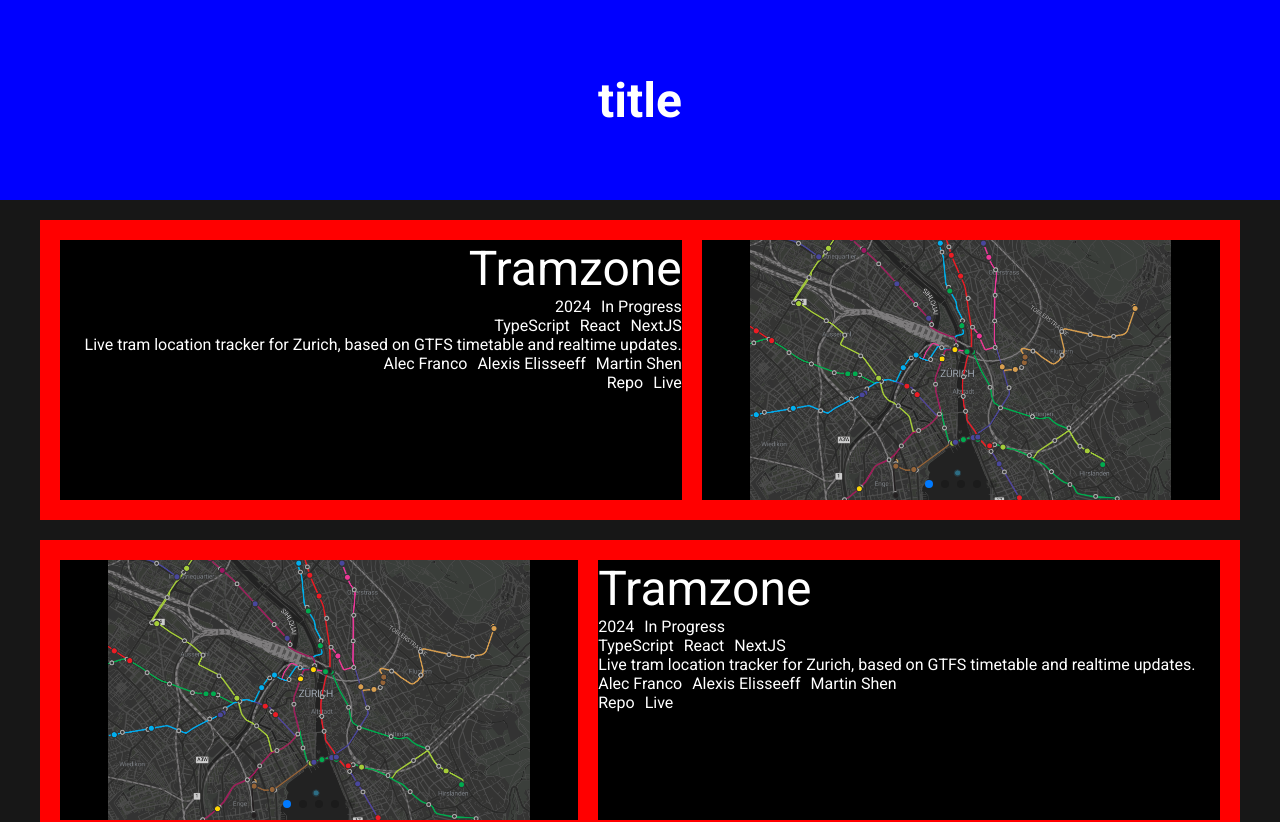
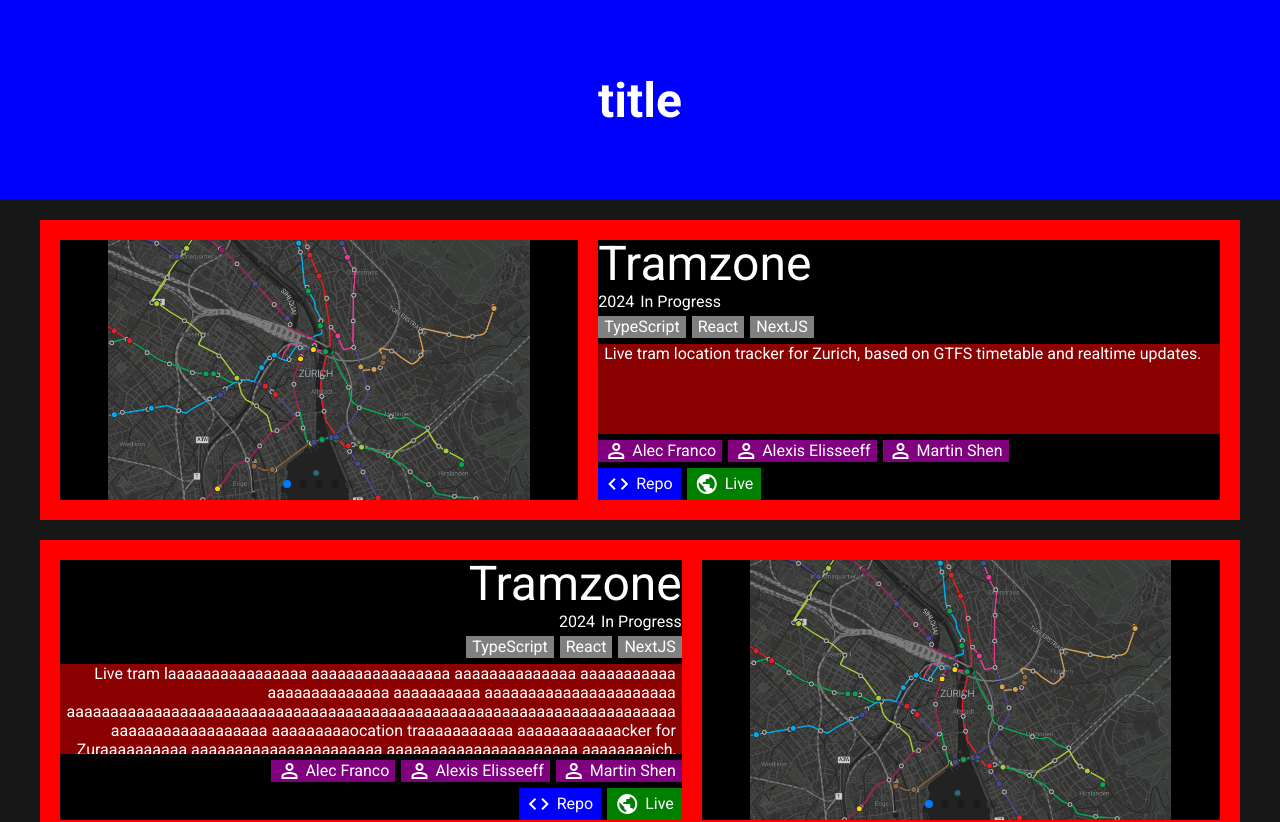
Before and after one commit to jktham/portfolio, a Next.js app: page /portfolio/ in a window 1280 px wide. Shown: the top 822 px of the page. Built offline with nearby package versions, Linux system fonts and the light colour scheme.

Commit message:
info box layout

```diff
--- a/package.json
+++ b/package.json
@@ -3,7 +3,7 @@
   "version": "0.1.0",
   "private": true,
   "scripts": {
-    "dev": "next dev",
+    "dev": "next dev --turbopack",
     "build": "next build",
     "start": "next start",
     "lint": "next lint"
--- a/src/components/ProjectView.tsx
+++ b/src/components/ProjectView.tsx
@@ -2,39 +2,41 @@
 import styles from "@/styles/ProjectView.module.css"
 import nextConfig from "../../next.config";
 import {Swiper, SwiperSlide} from "swiper/react";
-import {Navigation, Pagination, Autoplay} from "swiper/modules";
+import {Navigation, Pagination, Autoplay, Mousewheel} from "swiper/modules";
 import "swiper/css";
 import 'swiper/css/navigation';
 import 'swiper/css/pagination';
 
 export default function ProjectView({project, index}: {project: Project; index: number}) {
 	return (
-		<div className={index % 2 == 0 ? styles.projectView : [styles.projectView, styles.reverse].join(" ")}>
+		<div className={index % 2 == 0 ? `${styles.projectView} ${styles.reverse}` : styles.projectView}>
 			<div className={styles.info}>
-				<div className={styles.name}>{project.name}</div>
-				<div className={styles.subtitle}>
-					<div className={styles.year}>{project.year}</div>
-					<div className={styles.status}>{project.status}</div>
-				</div>
-				<div className={styles.tools}>
+				{project.name && <div className={styles.name}>{project.name}</div>}
+				{(project.year || project.status) && <div className={styles.subtitle}>
+					{project.year && <div className={styles.year}>{project.year}</div>}
+					{project.status && <div className={styles.status}>{project.status}</div>}
+				</div>}
+				{(project.tools.length > 0) && <div className={styles.tools}>
 					{project.tools.map((tool, i) => <div className={styles.tool} key={i}>{tool}</div>)}
-				</div>
-				<div className={styles.description}>{project.description}</div>
-				<div className={styles.contributors}>
-					{project.contributors.map((contributor, i) => <a className={styles.contributor} href={contributor.link} key={i}>{contributor.name}</a>)}
-				</div>
-				<div className={styles.links}>
-					<a className={styles.repo} href={project.repo}>Repo</a>
-					<a className={styles.live} href={project.live}>Live</a>
-				</div>
+				</div>}
+				{project.description && <div className={styles.description}>{project.description}</div>}
+				{(project.contributors.length > 0) && <div className={styles.contributors}>
+					{project.contributors.map((contributor, i) => <a className={styles.contributor} href={contributor.link} key={i}><span className="material-symbols-outlined">person</span>{contributor.name}</a>)}
+				</div>}
+				{(project.repo || project.live) && <div className={styles.links}>
+					{project.repo && <a className={styles.repo} href={project.repo}><span className="material-symbols-outlined">Code</span>Repo</a>}
+					{project.live && <a className={styles.live} href={project.live}><span className="material-symbols-outlined">Public</span>Live</a>}
+				</div>}
 			</div>
 			<div className={styles.images}>
 				<Swiper
-					modules={[Navigation, Pagination, Autoplay]}
+					modules={[Navigation, Pagination, Autoplay, Mousewheel]}
 					navigation={false}
 					pagination={{clickable: true}}
 					loop={true}
 					autoplay={{delay: 4000, disableOnInteraction: false}}
+					spaceBetween={20}
+					mousewheel={true}
 				>
 					{project.images.map((image, i) =>
 						<SwiperSlide key={i}>
--- a/src/lib/projects.ts
+++ b/src/lib/projects.ts
@@ -34,7 +34,7 @@
 		}],
 	}, {
 		name: "Tramzone",
-		description: "Live tram location tracker for Zurich, based on GTFS timetable and realtime updates.",
+		description: "Live tram laaaaaaaaaaaaaaaa aaaaaaaaaaaaaaaa aaaaaaaaaaaaaa aaaaaaaaaaa aaaaaaaaaaaaaa aaaaaaaaaa aaaaaaaaaaaaaaaaaaaaaa aaaaaaaaaaaaaaaaaaaaaaaaaaaaaaaaaaaaaaaaaaaaaaaaaaaaaaaaaaaaaaaaaaaaaaaaaaaaaaaaaaaaaaaa aaaaaaaaaocation traaaaaaaaaaa aaaaaaaaaaaacker for Zuraaaaaaaaaa aaaaaaaaaaaaaaaaaaaaaa aaaaaaaaaaaaaaaaaaaaaa aaaaaaaaich, based on GTFS timetable and realtime updates.",
 		year: "2024",
 		status: "In Progress",
 		repo: "https://github.com/jktham/tramzone",
@@ -57,9 +57,19 @@
 		year: "2024",
 		status: "In Progress",
 		repo: "https://github.com/jktham/tramzone",
-		live: "https://tramz.one",
+		live: "",
 		tools: ["TypeScript", "React", "NextJS"],
-		images: ["tramzone.png", "tramzone.png", "tramzone.png", "tramzone.png", "tramzone_mobile.png"],
+		images: ["tramzone_mobile.png", "tramzone_mobile.png"],
+		contributors: [],
+	}, {
+		name: "Tramzone",
+		description: "Live tram location tracker for Zurich, based on GTFS timetable and realtime updates.",
+		year: "2024",
+		status: "In Progress",
+		repo: "",
+		live: "",
+		tools: ["TypeScript", "React", "NextJS"],
+		images: ["tramzone.png"],
 		contributors: [{
 			name: "Alec Franco",
 			link: "https://github.com/srpnt3",
@@ -75,19 +85,20 @@
 		description: "Live tram location tracker for Zurich, based on GTFS timetable and realtime updates.",
 		year: "2024",
 		status: "In Progress",
-		repo: "https://github.com/jktham/tramzone",
-		live: "https://tramz.one",
-		tools: ["TypeScript", "React", "NextJS"],
-		images: ["tramzone.png", "tramzone.png", "tramzone.png", "tramzone.png", "tramzone_mobile.png"],
-		contributors: [{
-			name: "Alec Franco",
-			link: "https://github.com/srpnt3",
-		}, {
-			name: "Alexis Elisseeff",
-			link: "https://github.com/alexiselisseeff",
-		}, {
-			name: "Martin Shen",
-			link: "https://github.com/AMOGUS-SUSSY",
-		}],
+		repo: "",
+		live: "",
+		tools: ["TypeScript", "React", "NextJS", "TypeScript", "React", "NextJS", "TypeScript", "React", "NextJS", "TypeScript", "React", "NextJS"],
+		images: [],
+		contributors: [],
+	}, {
+		name: "",
+		description: "",
+		year: "",
+		status: "",
+		repo: "",
+		live: "",
+		tools: [],
+		images: [],
+		contributors: [],
 	},
 ]
--- a/src/styles/ProjectView.module.css
+++ b/src/styles/ProjectView.module.css
@@ -24,7 +24,10 @@
 	width: 0;
 	align-items: end;
 	text-align: end;
+	gap: 6px;
 	background-color: black;
+	overflow: scroll;
+	scrollbar-width: none;
 }
 
 .reverse > .info {
@@ -32,13 +35,42 @@
 	text-align: start;
 }
 
+.images {
+	display: flex;
+	height: 100%;
+	flex: 1 1 0;
+	width: 0;
+	background-color: black;
+}
+
+.image {
+	height: 100%;
+	width: 100%;
+	display: flex;
+	align-items: center;
+	justify-content: center;
+	overflow: hidden;
+}
+
+.image > img {
+	display: block;
+    margin: auto;
+	user-select: none;
+	width: 100%;
+	height: 100%;
+	object-fit: contain;
+}
+
 .name {
 	font-size: 3rem;
+	line-height: 3rem;
 }
 
 .subtitle {
+	height: 1rem;
+	line-height: 1rem;
 	display: flex;
-	gap: 10px;
+	gap: 6px;
 }
 
 .year {
@@ -49,65 +81,89 @@
 
 }
 
+.tools {
+	height: 1.4rem;
+	line-height: 1.4rem;
+	display: flex;
+	gap: 6px;
+	flex-wrap: wrap;
+	height: auto;
+	justify-content: flex-end;
+}
+
+.reverse > .info > .tools {
+	justify-content: flex-start;
+}
+
+.tool {
+	padding: 0 6px;
+	background-color: gray;
+}
+
+.description {
+	height: 100%;
+	padding: 0 6px;
+	background-color: darkred;
+	overflow: scroll;
+	scrollbar-width: none;
+	width: 100%;
+	max-width: 100%;
+	overflow-wrap: break-word;
+}
+
+.contributors {
+	height: 1.4rem;
+	line-height: 1.4rem;
+	display: flex;
+	align-items: center;
+	gap: 6px 6px;
+	flex-wrap: wrap;
+	height: auto;
+	justify-content: flex-end;
+}
+
+.reverse > .info > .contributors {
+	justify-content: flex-start;
+}
+
+.contributor {
+	padding: 0 6px;
+	background-color: purple;
+	display: flex;
+	white-space: nowrap;
+	overflow: hidden;
+}
+
+.contributor > span {
+	margin-right: 4px;
+	line-height: 1.4rem;
+}
+
 .links {
+	height: 2rem;
+	line-height: 2rem;
 	display: flex;
-	gap: 10px;
+	gap: 6px;
+}
+
+.links > a {
+	padding: 0 8px;
+	display: flex;
+	align-items: center;
+}
+
+.links > a > span {
+	margin-right: 6px;
+	line-height: 2rem;
+}
+
+.repo {
+	background-color: blue;
 }
 
 .live {
-
+	background-color: green;
 }
-
-.deploy {
-
-}
-
-.tools {
-	display: flex;
-	gap: 10px;
-}
-
-.tool {
-
-}
-
-.description {
-
-}
-
-.contributors {
-	display: flex;
-	gap: 10px;
-}
-
-.contributor {
-
-}
-
-.images {
-	display: flex;
-	height: 100%;
-	flex: 1 1 0;
-	width: 0;
-}
-
-.image {
-	height: 100%;
-	width: 100%;
-	display: flex;
-	align-items: center;
-	justify-content: center;
-	overflow: hidden;
-	background-color: black;
-}
-
-.image > img {
-	display: block;
-    margin: auto;
-	height: 100%;
-	user-select: none;
-}
-
 
 @media only screen and (max-width: 768px) {
 	.projectView {
@@ -122,6 +178,6 @@
 	.images {
 		width: 100%;
 		height: 0;
-		flex: 1.2 1 0;
+		flex: 1 1 0;
 	}
 }
--- a/src/styles/globals.css
+++ b/src/styles/globals.css
@@ -1,4 +1,5 @@
 @import url('https://fonts.googleapis.com/css2?family=Roboto:ital,wght@0,100;0,300;0,400;0,500;0,700;0,900;1,100;1,300;1,400;1,500;1,700;1,900&display=swap');
+@import url("https://fonts.googleapis.com/css2?family=Material+Symbols+Outlined:opsz,wght,FILL,GRAD@20..48,100..700,0..1,-50..200");
 
 :root {
 	--fg: #ffffff;
--- a/src/styles/page.module.css
+++ b/src/styles/page.module.css
@@ -2,6 +2,7 @@
 	display: flex;
 	flex-direction: column;
 	min-height: 100vh;
+	min-width: 300px;
 }
 
 .main {
```
